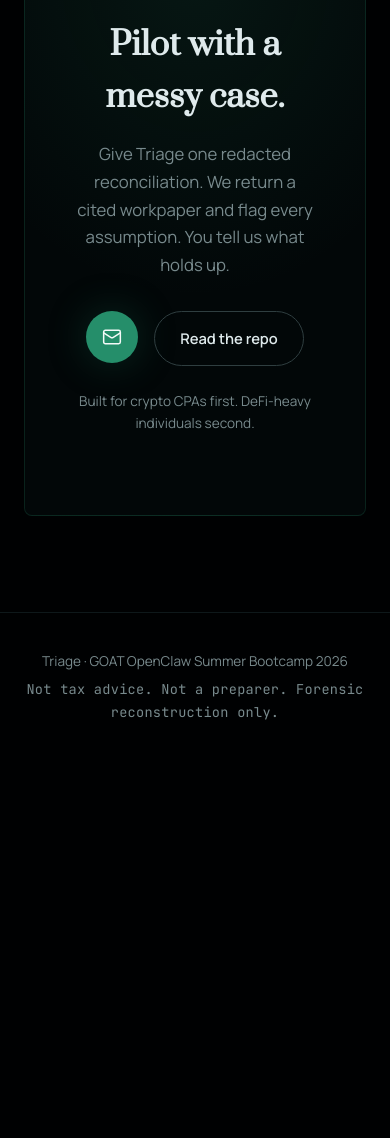
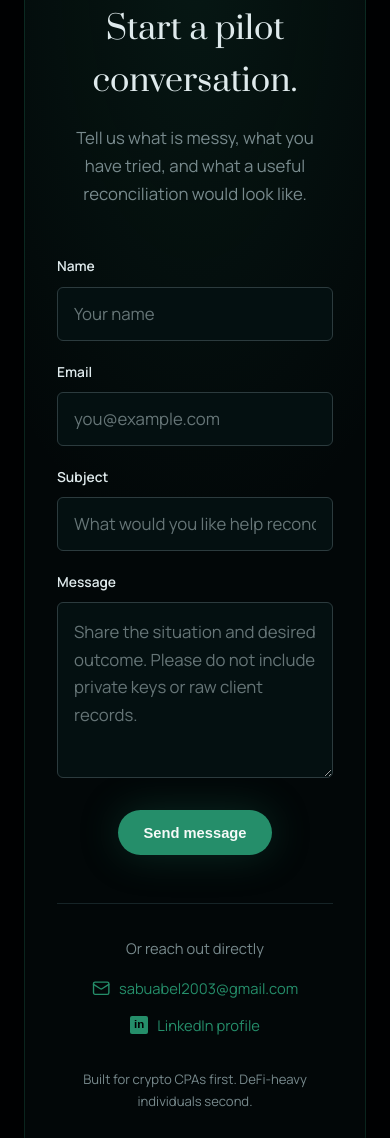
Before and after one commit to Abel356/Triage-Openclaw-Internship, a plain HTML site: page website/index.html in a window 390 px wide. Shown: the part 5994-7132 px from the top of the page. Before the commit the page ends 6784 px from the top, so only its background shows below. Drawn offline with Linux system fonts and the light colour scheme.

Commit message:
Add a contact form for pilot inquiries
Add a responsive FormSubmit contact form with direct email and LinkedIn links.

```diff
--- a/website/css/style.css
+++ b/website/css/style.css
@@ -240,18 +240,6 @@ a {
   transform: translateY(-2px);
 }
 
-.btn--icon {
-  width: 3.25rem;
-  height: 3.25rem;
-  flex: 0 0 3.25rem;
-  padding: 0;
-}
-
-.btn--icon svg {
-  width: 1.25rem;
-  height: 1.25rem;
-  stroke-width: 1.8;
-}
 
 .btn--primary {
   background: var(--primary);
@@ -723,41 +711,207 @@ section {
 }
 
 .contact__inner {
-  max-width: 40rem;
+  max-width: 64rem;
   margin: 0 auto;
-  text-align: center;
-  padding: clamp(3rem, 6vw, 5rem);
+  padding: clamp(2rem, 5vw, 4rem);
   background:
-    radial-gradient(ellipse 80% 60% at 50% 0%, oklch(0.58 0.11 165 / 0.12), transparent),
+    radial-gradient(ellipse 80% 50% at 50% 0%, oklch(0.58 0.11 165 / 0.12), transparent),
     var(--surface);
-  border: 1px solid oklch(0.58 0.11 165 / 0.2);
+  border: 1px solid oklch(0.58 0.11 165 / 0.22);
   border-radius: 8px;
 }
 
-.contact__inner h2 {
+.contact__header {
+  max-width: 42rem;
+  margin: 0 auto 3rem;
+  text-align: center;
+}
+
+.contact__header h2 {
+  margin: 0 0 1rem;
   font-family: var(--font-display);
   font-size: clamp(2rem, 4vw, 3rem);
-  margin: 0 0 1rem;
+  font-weight: 400;
   text-wrap: balance;
 }
 
-.contact__inner > p {
+.contact__header p {
+  margin: 0;
   color: var(--muted);
-  margin: 0 0 2rem;
+  text-wrap: pretty;
 }
 
-.contact__actions {
+.contact__form {
+  position: relative;
+}
+
+.contact__fields {
+  display: grid;
+  gap: 1.25rem;
+}
+
+@media (min-width: 720px) {
+  .contact__fields {
+    grid-template-columns: repeat(2, minmax(0, 1fr));
+  }
+}
+
+.contact__field {
+  display: grid;
+  gap: 0.55rem;
+  min-width: 0;
+}
+
+.contact__field--wide {
+  grid-column: 1 / -1;
+}
+
+.contact__field span {
+  color: var(--ink);
+  font-size: 0.86rem;
+  font-weight: 600;
+}
+
+.contact__field input,
+.contact__field textarea {
+  width: 100%;
+  border: 1px solid oklch(0.34 0.02 210);
+  border-radius: 6px;
+  outline: none;
+  color: var(--ink);
+  background: var(--surface-2);
+  font: inherit;
+  transition: border-color 0.25s var(--ease-out), box-shadow 0.25s var(--ease-out);
+}
+
+.contact__field input {
+  min-height: 3.25rem;
+  padding: 0.75rem 1rem;
+}
+
+.contact__field textarea {
+  min-height: 11rem;
+  padding: 0.9rem 1rem;
+  resize: vertical;
+}
+
+.contact__field input::placeholder,
+.contact__field textarea::placeholder {
+  color: oklch(0.55 0.018 210);
+}
+
+.contact__field input:focus,
+.contact__field textarea:focus {
+  border-color: var(--primary);
+  box-shadow: 0 0 0 3px oklch(0.58 0.11 165 / 0.16);
+}
+
+.contact__honeypot {
+  position: absolute;
+  left: -10000px;
+  width: 1px;
+  height: 1px;
+  overflow: hidden;
+}
+
+.contact__submit {
+  display: flex;
+  width: fit-content;
+  margin: 2rem auto 0;
+  border: 0;
+  cursor: pointer;
+}
+
+.contact__success {
+  margin: 1.5rem 0 0;
+  padding: 0.9rem 1rem;
+  border: 1px solid oklch(0.72 0.12 155 / 0.35);
+  border-radius: 6px;
+  color: var(--ok);
+  background: oklch(0.72 0.12 155 / 0.09);
+  text-align: center;
+  font-size: 0.92rem;
+}
+
+.contact__direct {
+  margin-top: 3rem;
+  padding-top: 2rem;
+  border-top: 1px solid oklch(0.25 0.02 210);
+  text-align: center;
+}
+
+.contact__direct > p {
+  margin: 0 0 1rem;
+  color: var(--muted);
+  font-size: 0.92rem;
+}
+
+.contact__direct-links {
   display: flex;
   flex-wrap: wrap;
+  align-items: center;
   justify-content: center;
-  gap: 1rem;
-  margin-bottom: 1.5rem;
+  gap: 0.75rem 1rem;
+}
+
+.contact__direct-link {
+  display: inline-flex;
+  align-items: center;
+  gap: 0.55rem;
+  color: var(--primary);
+  font-size: 0.92rem;
+  overflow-wrap: anywhere;
+}
+
+.contact__direct-link:hover {
+  color: var(--accent);
+}
+
+.contact__direct-link:hover .contact__linkedin-icon {
+  background: var(--accent);
+}
+
+.contact__direct-link svg {
+  width: 1.15rem;
+  height: 1.15rem;
+  flex: 0 0 auto;
+  stroke-width: 1.8;
+}
+
+.contact__linkedin-icon {
+  display: inline-grid;
+  place-items: center;
+  width: 1.15rem;
+  height: 1.15rem;
+  flex: 0 0 auto;
+  border-radius: 2px;
+  color: var(--bg);
+  background: var(--primary);
+  font-family: Arial, sans-serif;
+  font-size: 0.72rem;
+  font-weight: 700;
+  line-height: 1;
+}
+
+.contact__direct-divider {
+  color: oklch(0.4 0.02 210);
 }
 
 .contact__buyer {
-  font-size: 0.85rem;
+  margin: 2rem 0 0;
   color: var(--muted);
-  margin: 0;
+  font-size: 0.82rem;
+  text-align: center;
+}
+
+@media (max-width: 520px) {
+  .contact__direct-links {
+    flex-direction: column;
+  }
+
+  .contact__direct-divider {
+    display: none;
+  }
 }
 
 .footer {
--- a/website/index.html
+++ b/website/index.html
@@ -194,19 +194,56 @@
 
     <section class="contact reveal" id="contact">
       <div class="contact__inner">
-        <h2>Pilot with a messy case.</h2>
-        <p>
-          Give Triage one redacted reconciliation. We return a cited workpaper and flag every
-          assumption. You tell us what holds up.
-        </p>
-        <div class="contact__actions">
-          <a class="btn btn--primary btn--icon" href="mailto:sabuabel2003@gmail.com" aria-label="Email Triage at sabuabel2003@gmail.com" title="Email sabuabel2003@gmail.com">
-            <svg aria-hidden="true" focusable="false" viewBox="0 0 24 24" fill="none" stroke="currentColor" stroke-linecap="round" stroke-linejoin="round">
-              <rect width="20" height="16" x="2" y="4" rx="2"></rect>
-              <path d="m22 7-8.97 5.7a1.94 1.94 0 0 1-2.06 0L2 7"></path>
-            </svg>
-          </a>
-          <a class="btn btn--ghost" href="https://github.com/Abel356/Triage-Openclaw-Internship" target="_blank" rel="noopener noreferrer">Read the repo</a>
+        <header class="contact__header">
+          <h2>Start a pilot conversation.</h2>
+          <p>Tell us what is messy, what you have tried, and what a useful reconciliation would look like.</p>
+        </header>
+        <form class="contact__form" action="https://formsubmit.co/sabuabel2003@gmail.com" method="POST">
+          <input type="hidden" name="_subject" value="New Triage pilot inquiry" />
+          <input type="hidden" name="_template" value="table" />
+          <input type="hidden" name="_next" value="https://triage-amber-iota.vercel.app/?sent=1#contact" />
+          <input type="hidden" name="_url" value="https://triage-amber-iota.vercel.app/#contact" />
+          <label class="contact__honeypot" aria-hidden="true">
+            Leave this field empty
+            <input type="text" name="_honey" tabindex="-1" autocomplete="off" />
+          </label>
+          <div class="contact__fields">
+            <label class="contact__field">
+              <span>Name</span>
+              <input type="text" name="name" placeholder="Your name" autocomplete="name" maxlength="100" required />
+            </label>
+            <label class="contact__field">
+              <span>Email</span>
+              <input type="email" name="email" placeholder="you@example.com" autocomplete="email" maxlength="160" required />
+            </label>
+            <label class="contact__field contact__field--wide">
+              <span>Subject</span>
+              <input type="text" name="subject" placeholder="What would you like help reconciling?" maxlength="140" required />
+            </label>
+            <label class="contact__field contact__field--wide">
+              <span>Message</span>
+              <textarea name="message" placeholder="Share the situation and desired outcome. Please do not include private keys or raw client records." maxlength="3000" required></textarea>
+            </label>
+          </div>
+          <p class="contact__success" id="contact-success" role="status" hidden>Thanks. Your message was sent and we will follow up by email.</p>
+          <button class="btn btn--primary contact__submit" type="submit">Send message</button>
+        </form>
+        <div class="contact__direct">
+          <p>Or reach out directly</p>
+          <div class="contact__direct-links">
+            <a class="contact__direct-link" href="mailto:sabuabel2003@gmail.com">
+              <svg aria-hidden="true" focusable="false" viewBox="0 0 24 24" fill="none" stroke="currentColor" stroke-linecap="round" stroke-linejoin="round">
+                <rect width="20" height="16" x="2" y="4" rx="2"></rect>
+                <path d="m22 7-8.97 5.7a1.94 1.94 0 0 1-2.06 0L2 7"></path>
+              </svg>
+              <span>sabuabel2003@gmail.com</span>
+            </a>
+            <span class="contact__direct-divider" aria-hidden="true">·</span>
+            <a class="contact__direct-link" href="https://www.linkedin.com/in/abel-sabu-30651121a/" target="_blank" rel="noopener noreferrer">
+              <span class="contact__linkedin-icon" aria-hidden="true">in</span>
+              <span>LinkedIn profile</span>
+            </a>
+          </div>
         </div>
         <p class="contact__buyer">Built for crypto CPAs first. DeFi-heavy individuals second.</p>
       </div>
--- a/website/js/main.js
+++ b/website/js/main.js
@@ -102,3 +102,13 @@ if (reveals.length) {
     observer.observe(el);
   }
 }
+
+const contactSuccess = document.getElementById("contact-success");
+
+if (contactSuccess) {
+  const query = new URLSearchParams(window.location.search);
+
+  if (query.get("sent") === "1") {
+    contactSuccess.hidden = false;
+  }
+}
```
